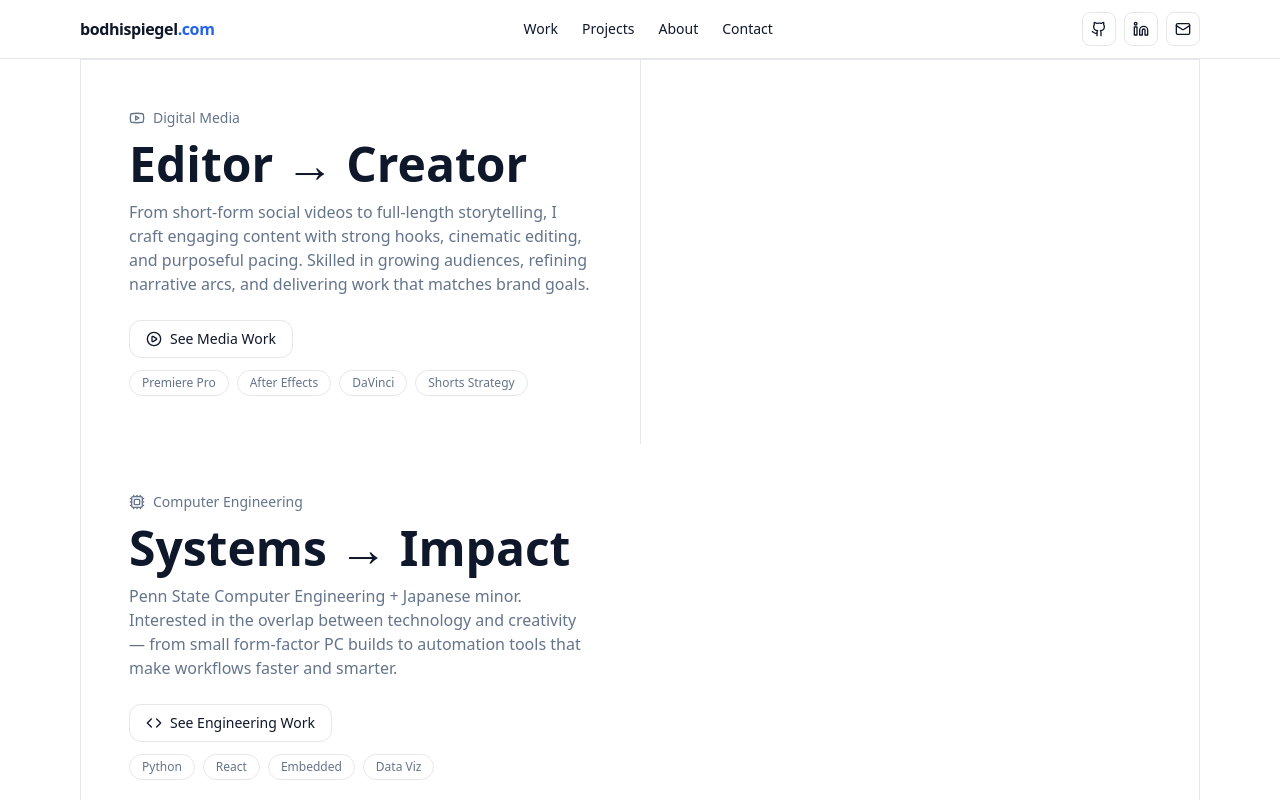
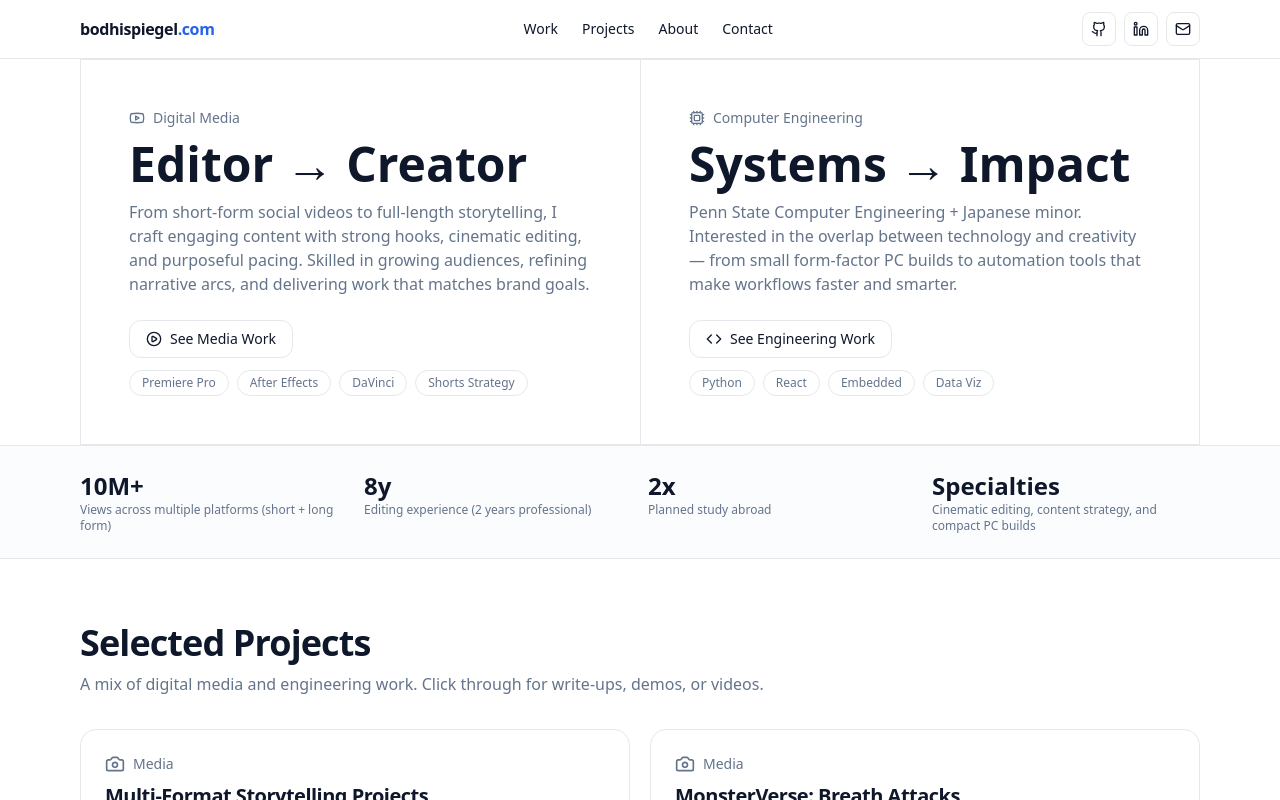
Before and after one commit to bunduuu/bodhispiegel, a React (Vite) app in the folder site/: page / in a window 1280 px wide. Shown: the top 800 px of the page. Built offline with nearby package versions, Linux system fonts and the light colour scheme.

Commit message:
Fix hero panels layout

```diff
--- a/site/src/App.jsx
+++ b/site/src/App.jsx
@@ -170,9 +170,8 @@ export default function BodhiSpiegelSite() {
       <main id="home">
         <section className="relative overflow-hidden">
           <Container>
-            <div className="grid grid-cols-1 md:grid-cols-2 border">
+            <div className="grid grid-cols-1 md:grid-cols-2 border divide-y md:divide-y-0 md:divide-x">
               <HeroPane icon={<Youtube className="size-4" />} kicker="Digital Media" title="Editor → Creator" body="From short-form social videos to full-length storytelling, I craft engaging content with strong hooks, cinematic editing, and purposeful pacing. Skilled in growing audiences, refining narrative arcs, and delivering work that matches brand goals." ctaText="See Media Work" ctaIcon={<PlayCircle className="size-4" />} chips={["Premiere Pro", "After Effects", "DaVinci", "Shorts Strategy"]} />
-              <div className="border-t md:border-t-0 md:border-l" />
               <HeroPane icon={<Cpu className="size-4" />} kicker="Computer Engineering" title="Systems → Impact" body="Penn State Computer Engineering + Japanese minor. Interested in the overlap between technology and creativity — from small form-factor PC builds to automation tools that make workflows faster and smarter." ctaText="See Engineering Work" ctaIcon={<Code className="size-4" />} chips={["Python", "React", "Embedded", "Data Viz"]} />
             </div>
           </Container>
```
Also changed, not shown: 10 other files (tests, documents, lock files or other folders).
